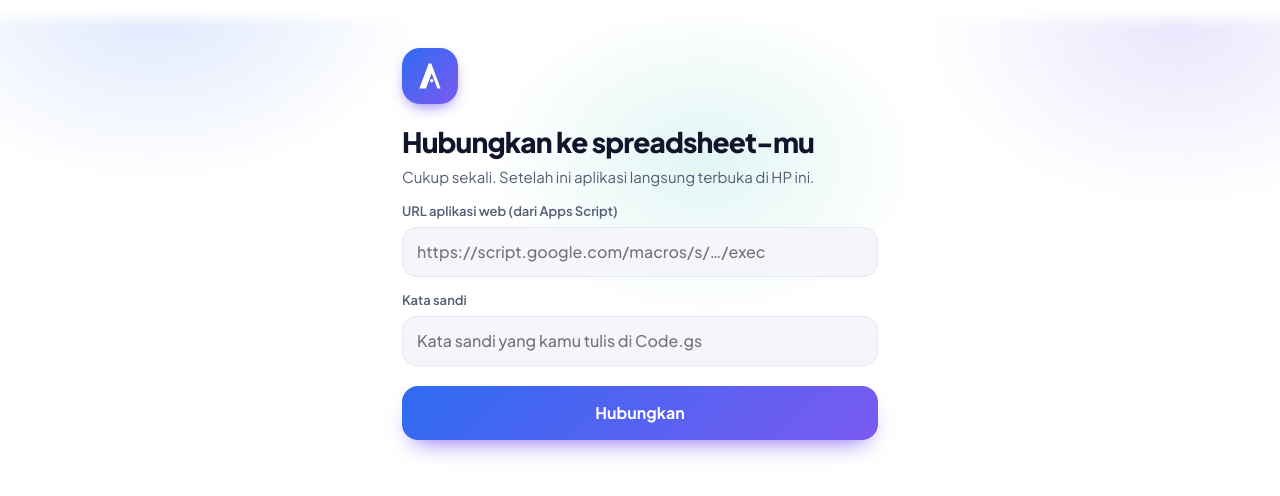
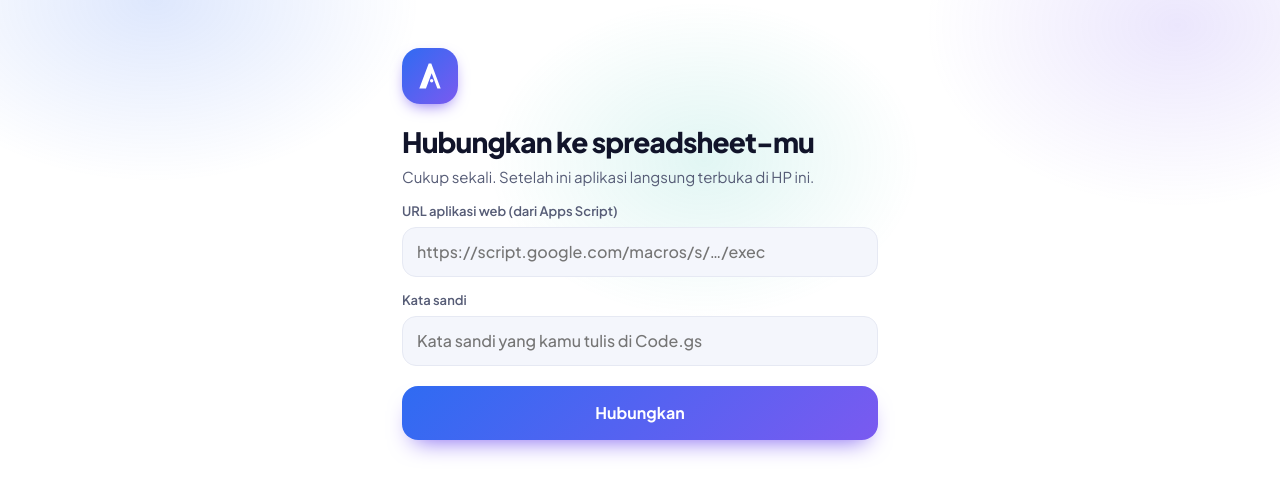
Before and after one commit to zacharypntry/catat-uang, a plain HTML site: page index.html in a window 1280 px wide. Drawn offline with nearby package versions, Linux system fonts and the light colour scheme.

Commit message:
Add files via upload

```diff
--- a/app.js
+++ b/app.js
@@ -721,7 +721,7 @@ if (typeof document !== 'undefined') (function () {
     }
   };
 
-  const VERSI_APP = '1.6.2';
+  const VERSI_APP = '1.6.3';
   function renderAtur() {
     $('sVersi').textContent = 'Versi aplikasi ' + VERSI_APP + ', pembaca struk ' + (window.Struk ? window.Struk.VERSI || 1 : '-') + '.';
     renderKatAdmin();
@@ -783,6 +783,9 @@ if (typeof document !== 'undefined') (function () {
     } catch (err) { galatPengingat(err); }
     btn.textContent = 'Coba notifikasi'; kunciPengingat(false);
   };
+
+  /* Pemudar di bawah status bar hanya saat halaman digulir (di posisi atas ia menutupi cahaya latar) */
+  addEventListener('scroll', () => document.body.classList.toggle('gulir', (document.scrollingElement || document.body).scrollTop > 4), { passive: true, capture: true });
 
   /* Sentuh di luar donat: tengahnya kembali ke total */
   document.addEventListener('pointerdown', (e) => { if (e.target.id !== 'cDonut' && S.donutReset) S.donutReset(); });
--- a/index.html
+++ b/index.html
@@ -69,7 +69,8 @@ button{cursor:pointer;border:0;background:none;padding:0}
 }
 /* Status bar Android selalu polos: isi yang digulir memudar ke warnanya, bukan terpotong tajam */
 body::before{content:"";position:fixed;left:0;right:0;top:0;z-index:15;pointer-events:none;
-  height:calc(env(safe-area-inset-top) + 28px);background:linear-gradient(var(--bg) 35%,transparent)}
+  height:calc(env(safe-area-inset-top) + 24px);background:linear-gradient(var(--bg) 30%,transparent);opacity:0;transition:opacity .2s}
+body.gulir::before{opacity:1}
 .app{position:relative;z-index:1;max-width:520px;margin:0 auto;min-height:100%;
   padding:calc(env(safe-area-inset-top) + 14px) 18px calc(env(safe-area-inset-bottom) + 112px)}
 
--- a/sw.js
+++ b/sw.js
@@ -2,7 +2,7 @@
    1. File aplikasi selalu diambil versi terbarunya dari internet; salinan tersimpan dipakai saat offline/lambat.
    2. Menerima bukti transaksi yang dibagikan dari aplikasi bank (menu "Bagikan").
    Data transaksi TIDAK lewat sini; itu langsung ke Google Apps Script. */
-const VERSI = 'catat-uang-v12';
+const VERSI = 'catat-uang-v13';
 const KIRIMAN = 'catat-uang-kiriman';
 const INTI = ['./', './index.html', './app.js', './struk.js', './manifest.json', './icon-192.png', './icon-512.png'];
 const BATAS_TUNGGU = 1500; // ms; lebih lama dari ini, pakai salinan tersimpan dulu
```
